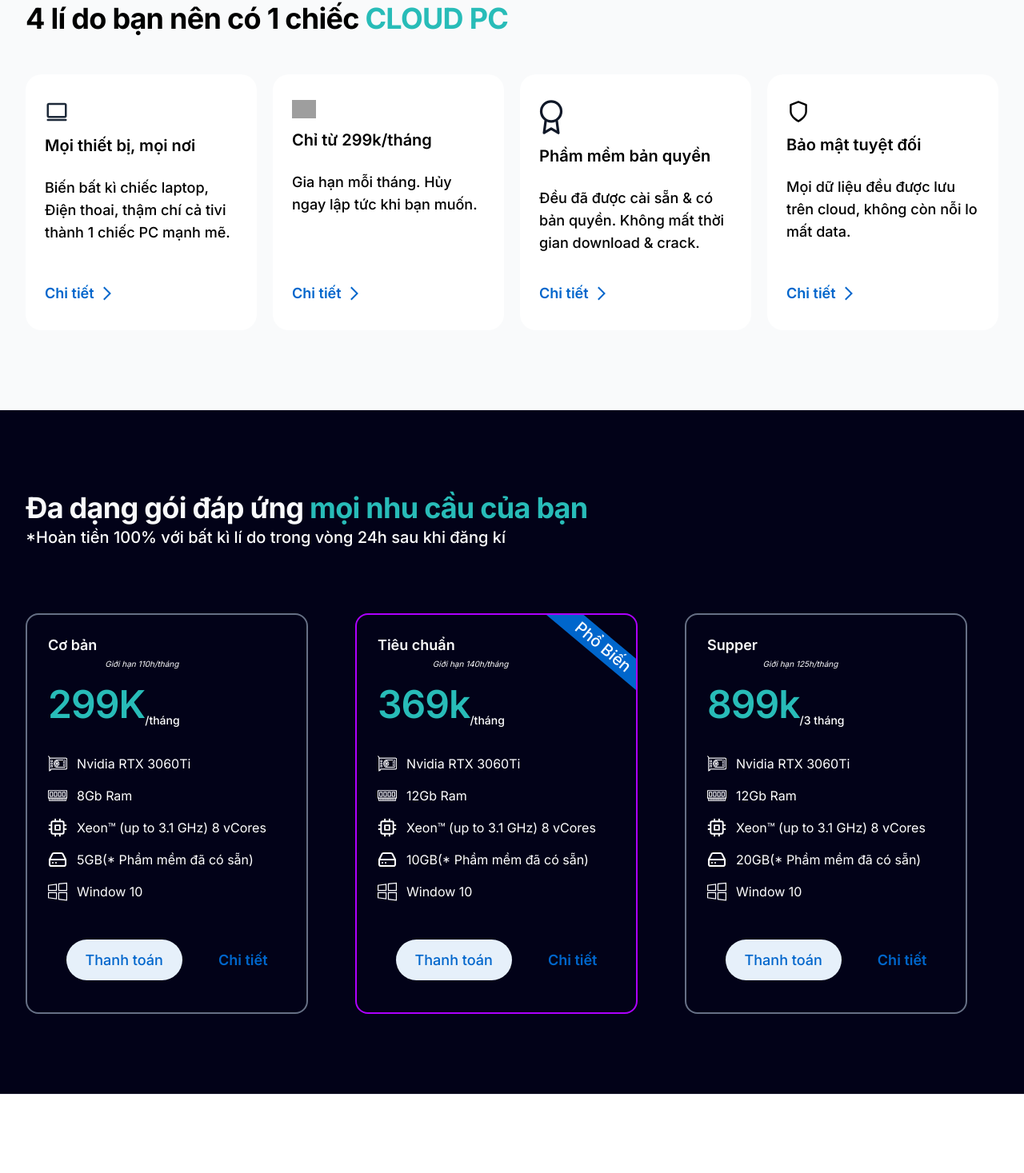
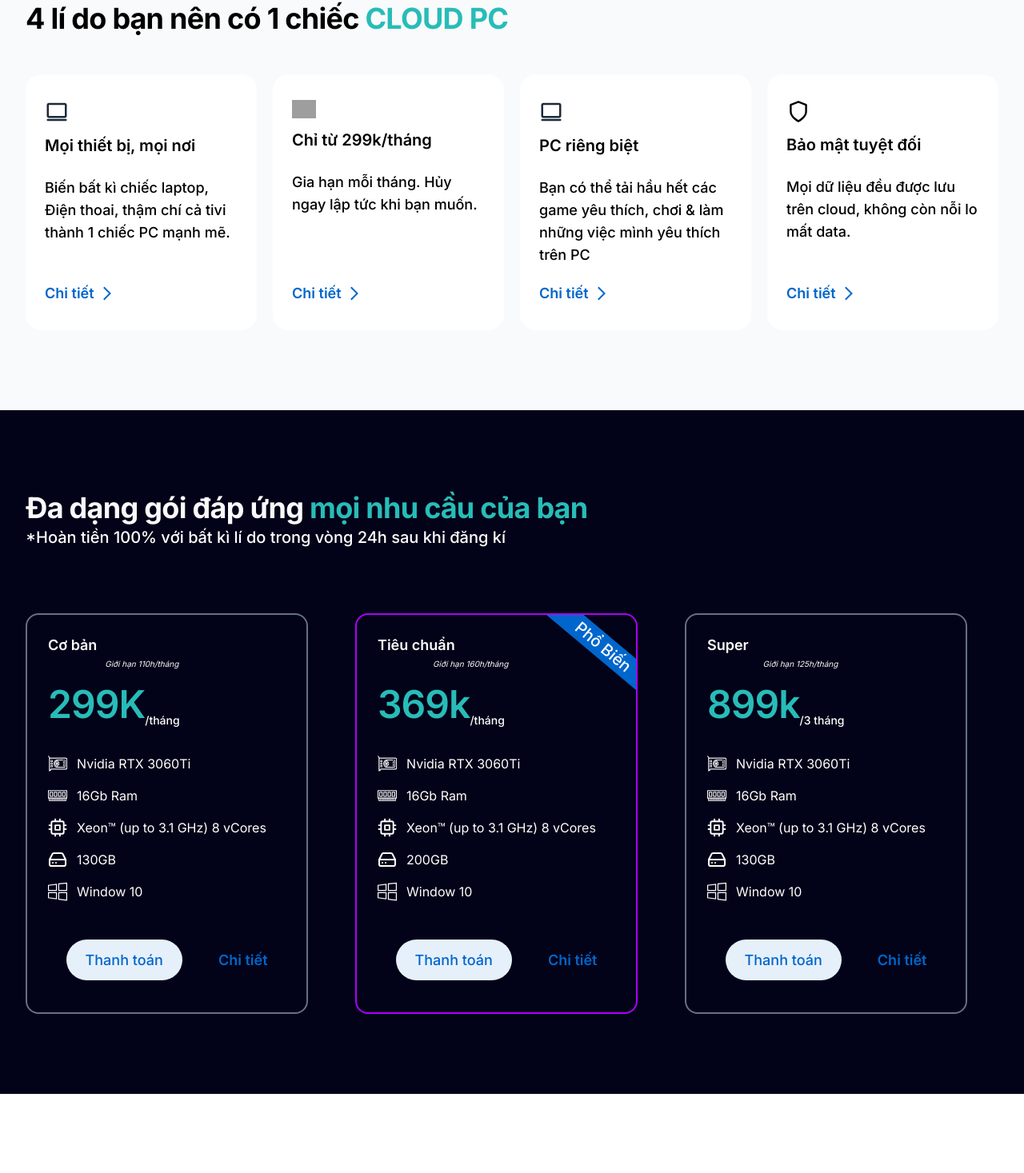
Before and after one commit to thinkonmay/lass-landing-page, a Next.js app: page / in a window 1280 px wide. Shown: the part 858-2325 px from the top of the page at 80% size. Built offline with nearby package versions, Linux system fonts and the light colour scheme; grey boxes are pictures that could not be loaded.

Commit message:
update new page

```diff
--- a/src/app/page.tsx
+++ b/src/app/page.tsx
@@ -1,14 +1,14 @@
 'use client'
+import { cloudPcLink } from '@/data/constant';
+import { UserEvents, UserSession } from '@/utils/analytics';
 import Image from 'next/image';
 import Link from 'next/link';
+import { useEffect } from 'react';
 import Icon from '../components/icon';
 import './index.scss';
-import { cloudPcLink } from '@/data/constant';
-import { useEffect } from 'react';
-import { UserEvents, UserSession } from '@/utils/analytics';
 
 export default function CloudPC() {
-    useEffect(() => { UserSession() },[])
+    useEffect(() => { UserSession() }, [])
     return (
         <>
             {/*<Breadcrumb></Breadcrumb>*/}
@@ -20,7 +20,7 @@ export default function CloudPC() {
                 <ProductiveReason></ProductiveReason>
                 <AppReason></AppReason>
                 <SecureReason></SecureReason>
-                <FeatureReason></FeatureReason>
+                {/*<FeatureReason></FeatureReason>*/}
             </div>
         </>
     );
@@ -37,7 +37,7 @@ const HeroSection = () => {
                     <span className="brand">Cloud PC</span>
 
                     <h1>
-                        Chiếc Windown Pc <span>mạnh mẽ</span> của bạn trên Cloud. Mọi nhu cầu, mọi lúc & mọi nơi
+                        Chiếc Windown Pc <span>mạnh mẽ</span> của bạn trên Cloud chỉ với 299k!
                     </h1>
 
                     <p className="subText">
@@ -79,9 +79,9 @@ const listReason = [
         href: '#subscriptions'
     },
     {
-        title: 'Phầm mềm bản quyền',
-        text: 'Đều đã được cài sẵn & có bản quyền. Không mất thời gian download & crack.',
-        icon: 'award',
+        title: 'PC riêng biệt',
+        text: 'Bạn có thể tải hầu hết các game yêu thích, chơi & làm những việc mình yêu thích trên PC',
+        icon: 'mi-laptop',
         href: '#appReason'
     },
     {
@@ -144,9 +144,9 @@ const listSubscriptions = [
 
         specs: [
             { icon: 'gpu', text: 'Nvidia RTX 3060Ti' },
-            { icon: 'ram', text: '8Gb Ram' },
+            { icon: 'ram', text: '16Gb Ram' },
             { icon: 'cpu', text: 'Xeon™ (up to 3.1 GHz) 8 vCores' },
-            { icon: 'hard-drive-white', text: '5GB(* Phầm mềm đã có sẵn)' },
+            { icon: 'hard-drive-white', text: '130GB' },
             { icon: 'os-win', text: 'Window 10' },
         ],
     },
@@ -154,27 +154,27 @@ const listSubscriptions = [
         name: 'Tiêu chuẩn',
         price: '369k',
         subPrice: '/tháng',
-        subName: 'Giới hạn 140h/tháng',
+        subName: 'Giới hạn 160h/tháng',
         isSpecial: true,
         specs: [
             { icon: 'gpu', text: 'Nvidia RTX 3060Ti' },
-            { icon: 'ram', text: '12Gb Ram' },
+            { icon: 'ram', text: '16Gb Ram' },
             { icon: 'cpu', text: 'Xeon™ (up to 3.1 GHz) 8 vCores' },
-            { icon: 'hard-drive-white', text: '10GB(* Phầm mềm đã có sẵn)' },
+            { icon: 'hard-drive-white', text: '200GB' },
             { icon: 'os-win', text: 'Window 10' },
         ],
     },
     {
-        name: 'Supper',
+        name: 'Super',
         price: '899k',
         subPrice: '/3 tháng',
         subName: 'Giới hạn 125h/tháng',
         isSpecial: false,
         specs: [
             { icon: 'gpu', text: 'Nvidia RTX 3060Ti' },
-            { icon: 'ram', text: '12Gb Ram' },
+            { icon: 'ram', text: '16Gb Ram' },
             { icon: 'cpu', text: 'Xeon™ (up to 3.1 GHz) 8 vCores' },
-            { icon: 'hard-drive-white', text: '20GB(* Phầm mềm đã có sẵn)' },
+            { icon: 'hard-drive-white', text: '130GB' },
             { icon: 'os-win', text: 'Window 10' },
         ],
     },
@@ -450,7 +450,6 @@ const AppReason = () => {
                 <div className=" top col">
                     <div className="wrapperTitle text-center ">
                         <h2 className='title'>  <span className="highlight"> Đa dạng </span> Phầm mềm bản quyền</h2>
-                        <p className='text'>Toàn bộ đều đã cài sẵn và  mua bản quyền. <br /> Bạn sử dụng hoàn toàn miễn phí</p>
                     </div>
 
 
@@ -467,7 +466,7 @@ const AppReason = () => {
                     }
 
                 </div>
-                <a href={cloudPcLink} target='_blank' className='btn mx-auto mt-[3.2rem] ctaBtn'>Khám phá kho game</a>
+                <a href={'https://www.facebook.com/thinkonmay'} target='_blank' className='btn mx-auto mt-[3.2rem] ctaBtn'>Đặt lịch trải nghiệm miễn phí</a>
 
             </div>
         </div>
```
